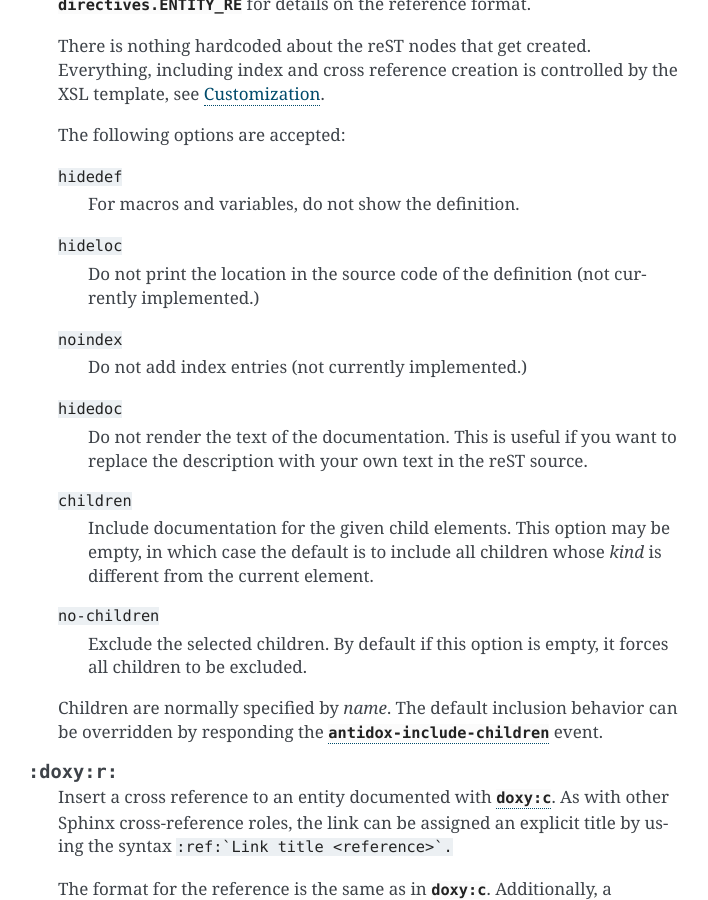
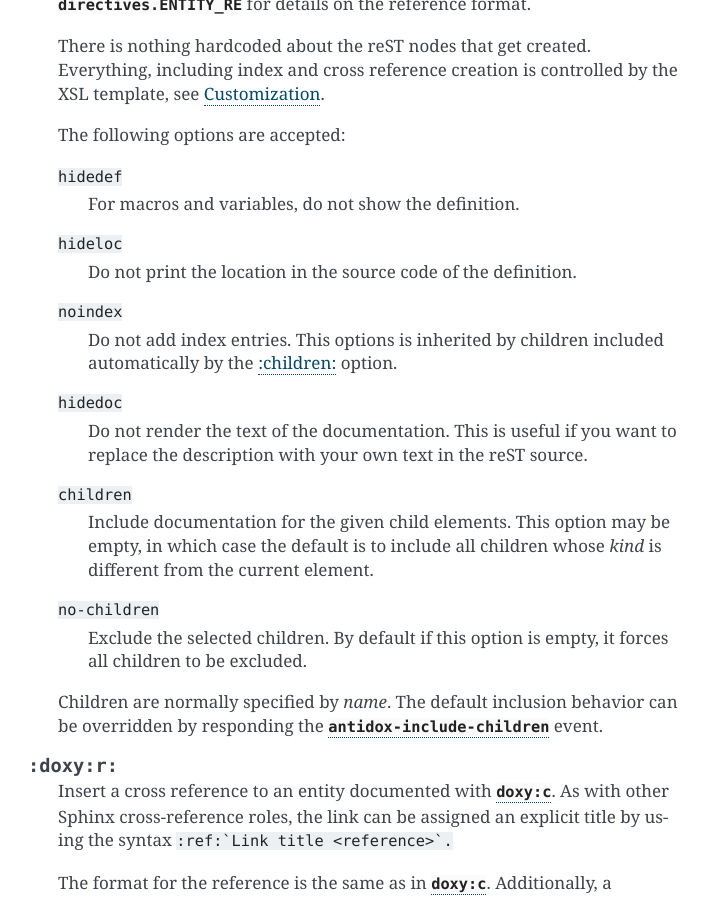
Before and after one commit to jcarrano/antidox, a Sphinx documentation site: the page built from doc/source/guide.rst, in a window 1280 px wide and 900 px high, scrolled down 1577 px. Shown: the whole window, without its empty margins (392-1100 px from the left). Built offline with Sphinx 7.4.7, drawn with Linux system fonts in a browser that asks for light colours.

```diff
--- a/doc/source/guide.rst
+++ b/doc/source/guide.rst
@@ -79,15 +79,23 @@
 
   The following options are accepted:
 
+  .. _hidedef-option:
+
   ``hidedef``
     For macros and variables, do not show the definition.
 
+  .. _hideloc-option:
+
   ``hideloc``
-    Do not print the location in the source code of the definition (not
-    currently implemented.)
+    Do not print the location in the source code of the definition.
+
+  .. _noindex-option:
 
   ``noindex``
-    Do not add index entries (not currently implemented.)
+    Do not add index entries. This options is inherited by children included
+    automatically by the :ref:`:children: <children-option>` option.
+
+  .. _hidedoc-option:
 
   ``hidedoc``
     Do not render the text of the documentation. This is useful if you want
```
Also changed, not shown: doc/source/templating.rst (+29 -1 lines), 2 other files.
